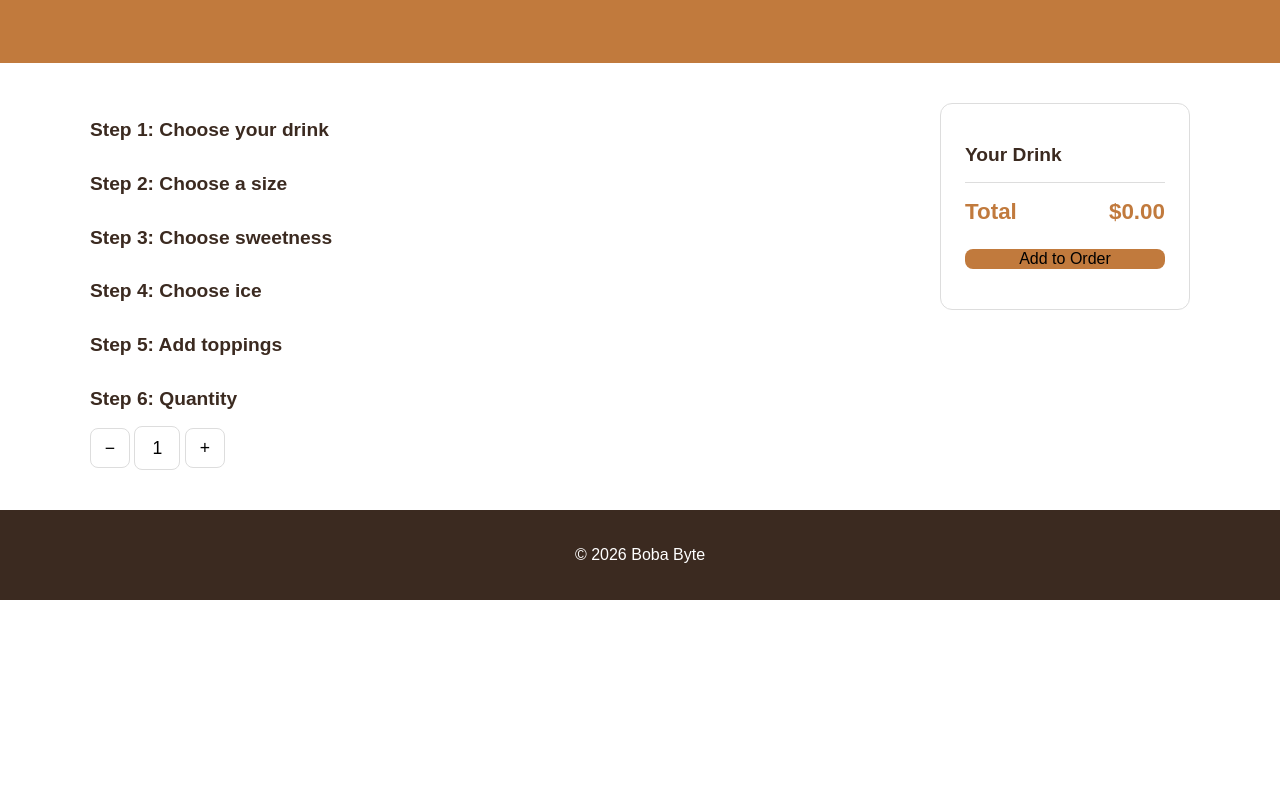
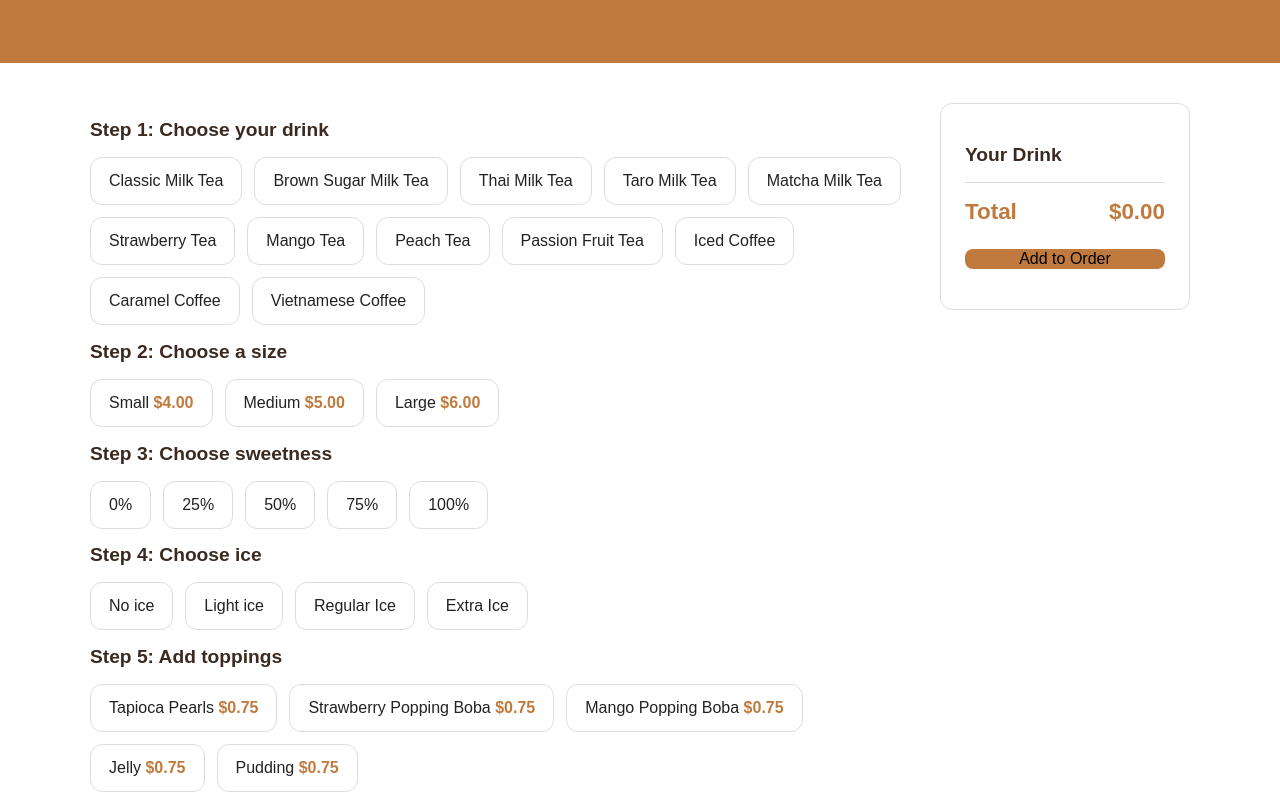
Before and after one commit to plorachavez-bot/Website-Source-Code, a plain HTML site: page build.html in a window 1280 px wide. Shown: the part 183-976 px from the top of the page. Before the commit the page ends 800 px from the top, so only its background shows below. Drawn offline with Linux system fonts and the light colour scheme.

Commit message:
Fix HTML and JavaScript syntax errors in build.html

```diff
--- a/build_drink.html
+++ b/build.html
@@ -1,11 +1,11 @@
-    <!DOCTYPE html>
+<!DOCTYPE html>
 <html lang="en">
 <head>
     <meta charset="UTF-8">
     <meta name="viewport" content="width=device-width, initial-scale=1">
     <title>Build Your Drink | Boba Byte </title>
     <style>
-        body { margin: 0; font-family: Arial, sans-s erif; color: #222; }
+        body { margin: 0; font-family: Arial, sans-serif; color: #222; }
 
         nav { display: flex; align-items: center; justify-content: space-between; padding: 16px 32px; background: #3b2a20; color: white;}
         nav .logo {font-size: 1.3rem; font-weight: bold;}
@@ -94,7 +94,7 @@
             <div id="details"></div>
             <p class="total"><span>Total</span><span id="total">$0.00</span></p>
             <button id="add">Add to Order</button>
-            <p id="mesasge" role="status"></p>
+            <p id="message" role="status"></p>
         </aside>
     </main>
 
@@ -110,7 +110,7 @@
             size: [["Small", 4.00], ["Medium", 5.00],["Large", 6.00]],
             sweetness: ["0%", "25%", "50%", "75%", "100%"].map(name => [name, 0]),
             ice: ["No ice", "Light ice", "Regular Ice", "Extra Ice"].map(name => [name,0]),
-            topping: [["Tapioca Pearls", 0.75], ["Strawberry Popping Boba",0.75]["Mango Popping Boba", 0.75] ["Jelly", 0.75] ["Pudding", 0.75]]
+            topping: [["Tapioca Pearls", 0.75], ["Strawberry Popping Boba",0.75], ["Mango Popping Boba", 0.75], ["Jelly", 0.75], ["Pudding", 0.75]]
 
 
         };
@@ -123,9 +123,9 @@
             for (const[name, price] of choices[group]) {
                 const checked = defaults.includes(name) ? "checked" : "";
                 let label = name;
-                if (group === "size") label += ' <span class="price">$${price.tofixed(2)}</span>';
-                if (group === "topping") label += ' <span class="price">$${price.tofixed(2)}</span>';
-                html += '<label><input type="${type}" name="{group}" value="${name}" data-price="${price}" ${checked}> <span class="option">${label}</span></label>';
+                if (group === "size") label += ` <span class="price">$${price.toFixed(2)}</span>`;
+                if (group === "topping") label += ` <span class="price">$${price.toFixed(2)}</span>`;
+                html += ` <label><input type="${type}" name="${group}" value="${name}" data-price="${price}" ${checked}> <span class="option">${label}</span></label>`;
 
 
             }
@@ -146,7 +146,7 @@
         }
 
         function picked(group) {
-            return [...document.querySelectorAll('input [name="${group}"]:checekd')];
+            return [...document.querySelectorAll(`input[name="${group}"]:checked`)];
         }
 
 
@@ -156,7 +156,7 @@
             const toppings = picked("topping");
             const qty = getQty();
 
-            let each = Number(size.datset.price);
+            let each = Number(size.dataset.price);
             toppings.forEach(t => each += Number(t.dataset.price));
 
             const rows = [
@@ -171,8 +171,8 @@
         ];
 
         document.getElementById("details").innerHTML =
-          rows.map(([label, value]) => '<p><span>${label}</span><span>${value}</span></p>').join("");
-        document.getElementId("total").textContent = "$" = (each * qty).tofixed(2);
+          rows.map(([label, value]) => `<p><span>${label}</span><span>${value}</span></p>`).join("");
+        document.getElementById("total").textContent = "$" + (each * qty).toFixed(2);
         message.textContent = "";
     }
 
@@ -186,7 +186,7 @@
         const drink = picked("drink")[0];
         message.style.color = drink ? "#2e7d32" : "#b3261e"
         message.textContent = drink
-          ? 'Added ${getQty()} ${drink.value} to your order (${document.getElementById("total").textContent})'
+          ? `Added ${getQty()} ${drink.value} to your order (${document.getElementById("total").textContent})`
           : "Choose a drink is Step 1 before adding to your order.";
 
      };
```
